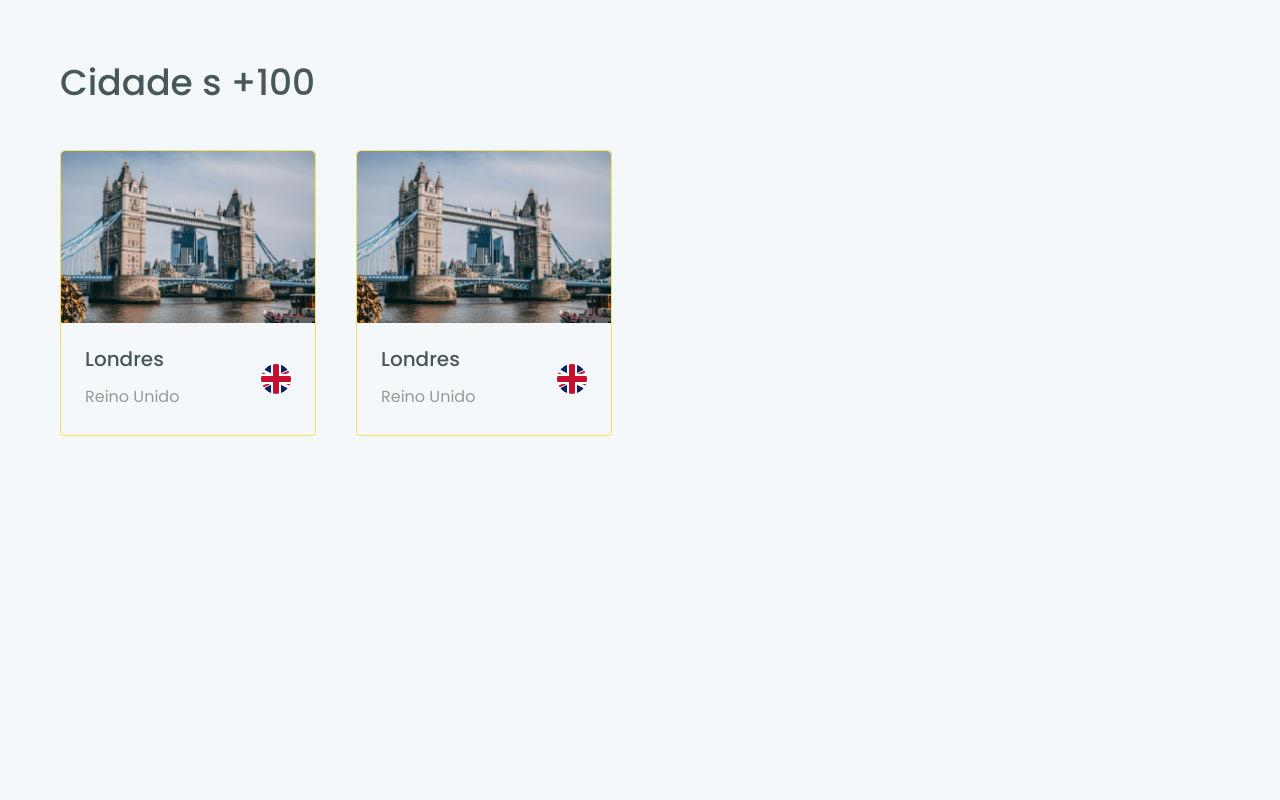
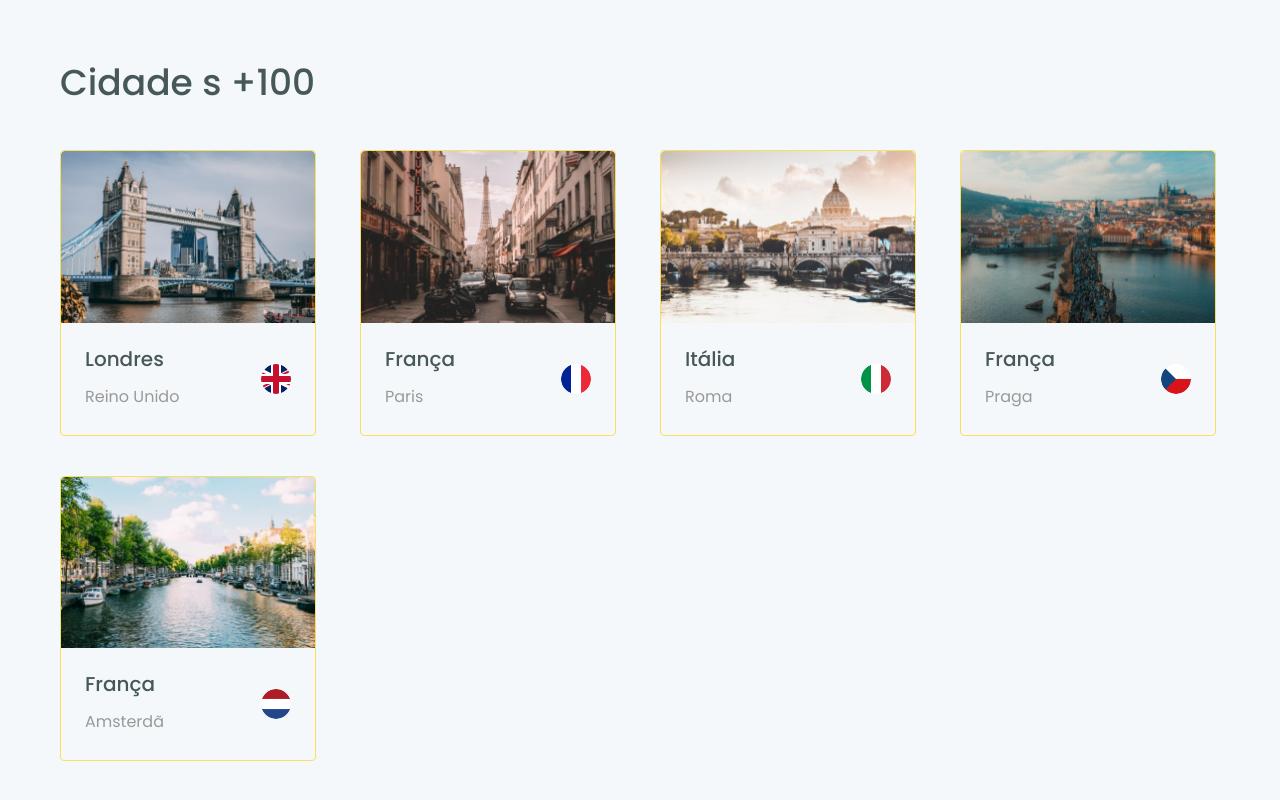
Before and after one commit to helitonoliveiraa/ignite-worldtrip, a Next.js app: page /trip in a window 1280 px wide. Shown: the part 916-1716 px from the top of the page. Before the commit the page ends 1432 px from the top, so only its background shows below. Built offline with nearby package versions, Linux system fonts and the light colour scheme.

Commit message:
feat: card City
create card component with informations about cities of a specific continent

```diff
--- /dev/null
+++ b/src/components/Continents/CityCard/Card.tsx
@@ -0,0 +1,47 @@
+import { Box, Flex, Image, Text, VStack } from '@chakra-ui/react';
+
+type CardProps = {
+  imgCountryURL: string;
+  country: string;
+  city: string;
+  flagURL: string;
+};
+
+export function Card({
+  imgCountryURL,
+  country,
+  city,
+  flagURL,
+}: CardProps): JSX.Element {
+  return (
+    <Box
+      maxWidth="64"
+      border="1px solid"
+      borderColor="yellow.300"
+      borderRadius="4px"
+    >
+      <Image src={imgCountryURL} alt={city} borderTopRadius="4px" />
+
+      <Flex align="center" justify="space-between" p="6">
+        <Box>
+          <VStack spacing="3" align="start">
+            <Text fontSize="xl" fontWeight={500} lineHeight="6">
+              {city}
+            </Text>
+            <Text fontSize="md" color="gray.500" lineHeight="7">
+              {country}
+            </Text>
+          </VStack>
+        </Box>
+
+        <Image
+          src={flagURL}
+          alt={`Flag ${country}`}
+          objectFit="cover"
+          boxSize="30px"
+          borderRadius="full"
+        />
+      </Flex>
+    </Box>
+  );
+}
--- /dev/null
+++ b/src/components/Continents/CityCard/index.tsx
@@ -0,0 +1,46 @@
+import { Flex, SimpleGrid } from '@chakra-ui/react';
+
+import { Card } from './Card';
+
+export function CityCard(): JSX.Element {
+  return (
+    <Flex mt="10" w="100%">
+      <SimpleGrid flex="1" minChildWidth="256px" gap="10">
+        <Card
+          imgCountryURL="/images/countries/londres.png"
+          country="Reino Unido"
+          city="Londres"
+          flagURL="/images/flags/reino_unido.png"
+        />
+
+        <Card
+          imgCountryURL="/images/countries/paris.png"
+          country="Paris"
+          city="França"
+          flagURL="/images/flags/franca.png"
+        />
+
+        <Card
+          imgCountryURL="/images/countries/roma.png"
+          country="Roma"
+          city="Itália"
+          flagURL="/images/flags/italia.png"
+        />
+
+        <Card
+          imgCountryURL="/images/countries/praga.png"
+          country="Praga"
+          city="França"
+          flagURL="/images/flags/republica_tcheca.png"
+        />
+
+        <Card
+          imgCountryURL="/images/countries/amsterda.png"
+          country="Amsterdã"
+          city="França"
+          flagURL="/images/flags/holanda.png"
+        />
+      </SimpleGrid>
+    </Flex>
+  );
+}
--- a/src/components/Continents/ContinentInformation/index.tsx
+++ b/src/components/Continents/ContinentInformation/index.tsx
@@ -9,7 +9,7 @@ export function Information(): JSX.Element {
     <Flex align="center">
       <TextInformation />
 
-      <Flex flex="1" align="center" ml="16">
+      <Flex flex="1" align="center" justify="flex-end" marginLeft="auto">
         <HStack spacing="10">
           <CountCountry />
 
--- a/src/pages/trip.tsx
+++ b/src/pages/trip.tsx
@@ -1,4 +1,5 @@
-import { Box, Flex, HStack, Image, Text, VStack } from '@chakra-ui/react';
+import { Box, Flex, Text } from '@chakra-ui/react';
+import { CityCard } from '../components/Continents/CityCard';
 import { CityBanner } from '../components/Continents/ContinentBanner';
 import { Information } from '../components/Continents/ContinentInformation';
 
@@ -15,77 +16,7 @@ export default function Trip(): JSX.Element {
             Cidade s +100
           </Text>
 
-          <Flex mt="10">
-            <HStack spacing="10">
-              <Box
-                maxWidth="64"
-                border="1px solid"
-                borderColor="yellow.300"
-                borderRadius="4px"
-              >
-                <Image
-                  src="/images/countries/londres.png"
-                  alt="londres"
-                  borderTopRadius="4px"
-                />
-
-                <Flex align="center" justify="space-between" p="6">
-                  <Box>
-                    <VStack spacing="3" align="start">
-                      <Text fontSize="xl" fontWeight={500} lineHeight="6">
-                        Londres
-                      </Text>
-                      <Text fontSize="md" color="gray.500" lineHeight="7">
-                        Reino Unido
-                      </Text>
-                    </VStack>
-                  </Box>
-
-                  <Image
-                    src="/images/flags/reino_unido.png"
-                    alt="Flag Reino Unido"
-                    objectFit="cover"
-                    boxSize="30px"
-                    borderRadius="full"
-                  />
-                </Flex>
-              </Box>
-
-              <Box
-                maxWidth="64"
-                border="1px solid"
-                borderColor="yellow.300"
-                borderRadius="4px"
-              >
-                <Image
-                  src="/images/countries/londres.png"
-                  alt="londres"
-                  borderTopRadius="4px"
-                />
-
-                <Flex align="center" justify="space-between" p="6">
-                  <Box>
-                    <VStack spacing="3" align="start">
-                      <Text fontSize="xl" fontWeight={500} lineHeight="6">
-                        Londres
-                      </Text>
-                      <Text fontSize="md" color="gray.500" lineHeight="7">
-                        Reino Unido
-                      </Text>
-                    </VStack>
-                  </Box>
-
-                  <Image
-                    src="/images/flags/reino_unido.png"
-                    alt="Flag Reino Unido"
-                    objectFit="cover"
-                    boxSize="30px"
-                    borderRadius="full"
-                  />
-                </Flex>
-              </Box>
-            </HStack>
-          </Flex>
+          <CityCard />
         </Box>
       </Box>
     </Flex>
```
